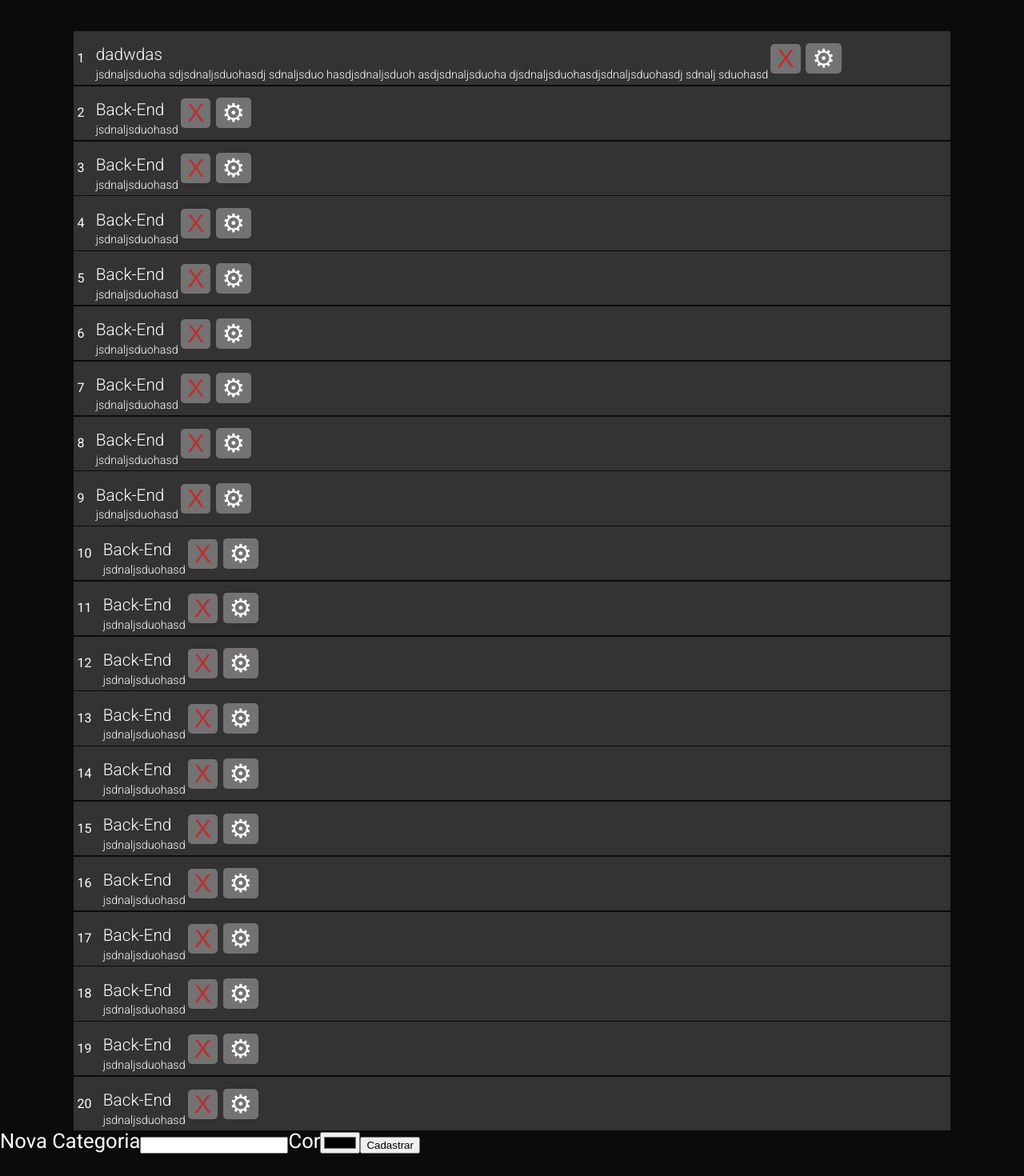
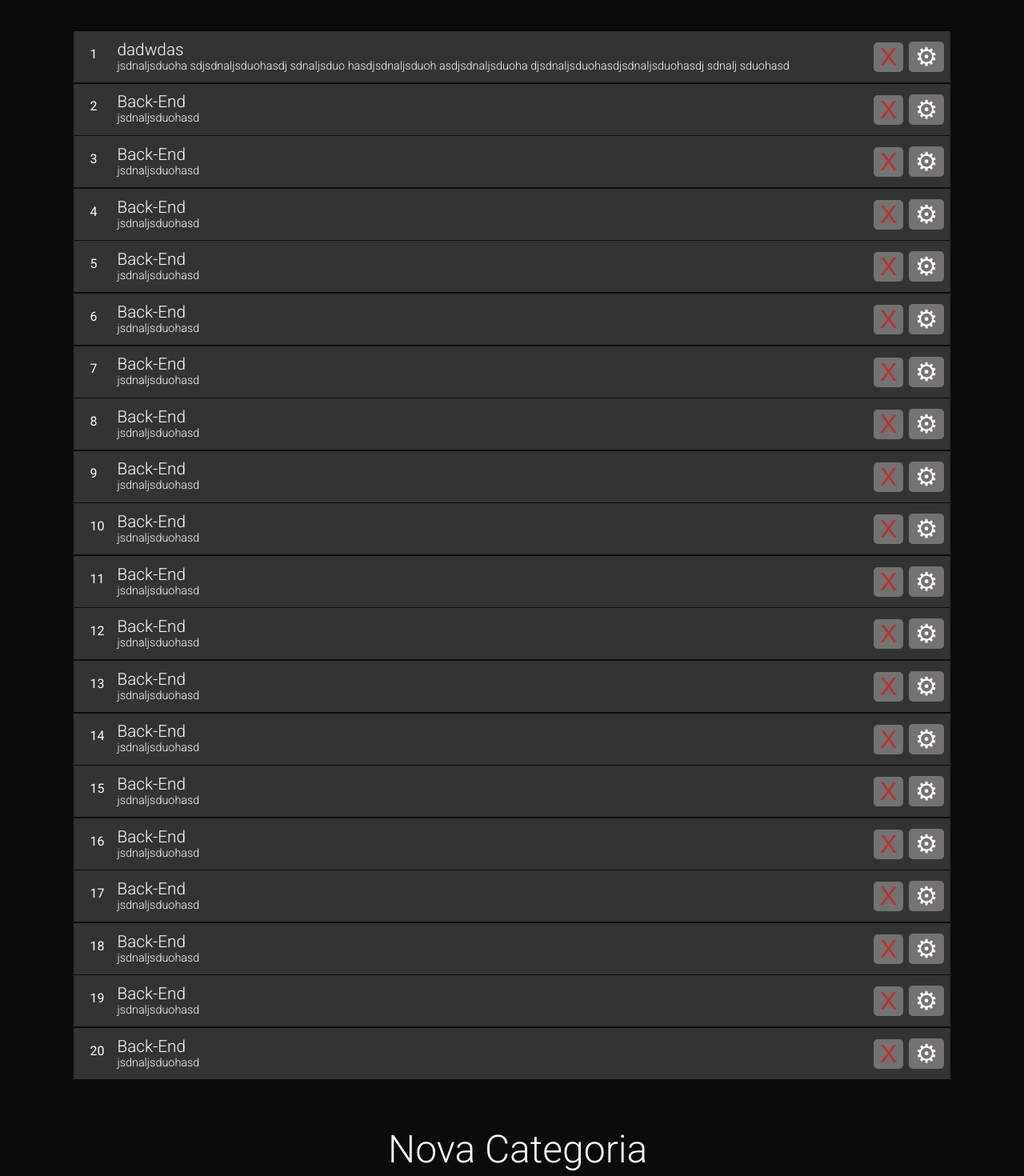
Before and after one commit to felipelamela/Alura.play, a React (Create React App) app: page / in a window 1280 px wide. Shown: the part 3080-4550 px from the top of the page at 80% size. Built offline with nearby package versions, Linux system fonts and the light colour scheme.

Commit message:
StyleNewCategory

```diff
--- /dev/null
+++ b/public/CSS/ComponentsCSS/NewCategoryComponentsCSS/NewCategory.component.css
@@ -0,0 +1,19 @@
+.formNewCategory {
+  max-width: 1100px;
+  margin: 0 auto;
+}
+.inputCor {
+  width: 300px;
+  max-width: 900px;
+  height: 30px;
+  margin: 0 0 1rem 0;
+  background: rgb(44, 44, 44);
+  border: none;
+}
+.NewCategory {
+    margin: 1rem 0 0 0;
+}
+
+.newCategoryButton{
+    align-self: flex-start;
+}
--- a/public/CSS/ComponentsCSS/RemoveComponentsCSS/Remove.components.css
+++ b/public/CSS/ComponentsCSS/RemoveComponentsCSS/Remove.components.css
@@ -1,29 +1,47 @@
 .containerRemove {
   max-width: 1100px;
   margin: 0 auto;
+}
+.containerEsquerdo {
+  display: flex;
+}
+.idRemove {
+  padding: 1rem;
+  width: 10px;
+  height: 10px;
 }
 .containerContentRemove {
   display: flex;
   align-items: center;
   background: #333;
-  padding: .3rem;
-  margin: .1rem;
-
+  padding: 0.3rem;
+  margin: 0.1rem;
+  justify-content: space-between;
 }
 
 .botaoRemove,
 .botaoEdit {
   align-self: center;
   font-size: 2rem;
-  padding: 0 .5rem ;
+  padding: 0 0.5rem;
   background: rgb(116, 114, 114);
   color: white;
   border: none;
-  margin: .2rem;
+  margin: 0.2rem;
   border-radius: 5px;
-  cursor: pointer
+  cursor: pointer;
 }
 
-.botaoRemove{
+.botaoRemove {
   color: rgb(187, 47, 47);
 }
+
+.tituloRemove, .descricaoRemove{
+  margin: 0;
+}
+.tituloRemove{
+  padding: 0 0 .2rem 0;
+}
+.containerDescricao{
+  padding: .5rem;
+}
--- a/public/style.css
+++ b/public/style.css
@@ -5,11 +5,12 @@
 /* COMPONENTS CSS */
 @import url("./CSS/ComponentsCSS/BoxesComponentsCSS/Img.component.css");
 @import url("./CSS/ComponentsCSS/BoxesComponentsCSS/Button.component.css");
-@import url('./CSS/ComponentsCSS/BoxesComponentsCSS/Input.component.css');
-@import url('./CSS/ComponentsCSS/BoxesComponentsCSS/Category.component.css');
-@import url('./CSS/ComponentsCSS/DestaquesComponentsCSS/Destaques.component.css');
-@import url('./CSS/ComponentsCSS/BoxesComponentsCSS/Dropdown.component.css');
+@import url("./CSS/ComponentsCSS/BoxesComponentsCSS/Input.component.css");
+@import url("./CSS/ComponentsCSS/BoxesComponentsCSS/Category.component.css");
+@import url("./CSS/ComponentsCSS/DestaquesComponentsCSS/Destaques.component.css");
+@import url("./CSS/ComponentsCSS/BoxesComponentsCSS/Dropdown.component.css");
 @import url("./CSS/ComponentsCSS/MainComponentsCSS/Main.component.css");
+@import url("./CSS/ComponentsCSS/NewCategoryComponentsCSS/NewCategory.component.css");
 @import url("./CSS/ComponentsCSS/HeaderComponentsCSS/Header.component.css");
 @import url("./CSS/ComponentsCSS/RemoveComponentsCSS/Remove.components.css");
-@import url('./CSS/ComponentsCSS/FormComponentsCSS/Form.component.css')
+@import url("./CSS/ComponentsCSS/FormComponentsCSS/Form.component.css");
--- a/src/Components/Boxes/InputNewCategory.jsx
+++ b/src/Components/Boxes/InputNewCategory.jsx
@@ -7,10 +7,17 @@ const InputNewCategory = ({ name, novoDado, value, ...props }) => {
 
   return (
     <>
-      <label className="labelText" htmlFor={name}>
+      <label className="labelText NewCategory" htmlFor={name}>
         {name}
       </label>
-      <input value={value} onChange={digit} type="text" id={name} {...props} />
+      <input
+        className="inputText"
+        value={value}
+        onChange={digit}
+        type="text"
+        id={name}
+        {...props}
+      />
     </>
   );
 };
--- a/src/Components/NewCategory/NewCategory.jsx
+++ b/src/Components/NewCategory/NewCategory.jsx
@@ -18,9 +18,13 @@ const NewCategory = ({ categorias, setCategorias }) => {
 
   return (
     <div>
-      <form onSubmit={(event) => createNewCategory(event)}>
+      <form
+        className="formNewContent"
+        onSubmit={(event) => createNewCategory(event)}
+      >
+        <h2 className="formTitulo">Nova Categoria</h2>
         <InputNewCategory
-          name="Nova Categoria"
+          name="Nome"
           value={nomeCategoria}
           novoDado={(value) => setNomeCategoria(value)}
         />
@@ -29,8 +33,11 @@ const NewCategory = ({ categorias, setCategorias }) => {
           value={corCategoria}
           type="color"
           novoDado={(value) => setCorCategoria(value)}
+          className="inputCor"
         />
-        <button>Cadastrar</button>
+        <button className="buttonNewContent newCategoryButton">
+          Cadastrar
+        </button>
       </form>
     </div>
   );
--- a/src/Components/Remove/Remove.jsx
+++ b/src/Components/Remove/Remove.jsx
@@ -17,16 +17,18 @@ const Remove = ({ content, setContent }) => {
             name={content.id}
             className="containerContentRemove"
           >
+            <div className="containerEsquerdo">
               <h1 style={{ color: `white` }} className="idRemove">
                 {index + 1}
               </h1>
-            <div>
+              <div className="containerDescricao">
                 <h2 style={{ color: `white` }} className="tituloRemove">
                   {content.titulo}
                 </h2>
                 <p style={{ color: `white` }} className="descricaoRemove">
                   {content.descricao}
                 </p>
+              </div>
             </div>
 
             <div className="containerBotao">
```
Lines whose indentation alone changed are shown as unchanged.
